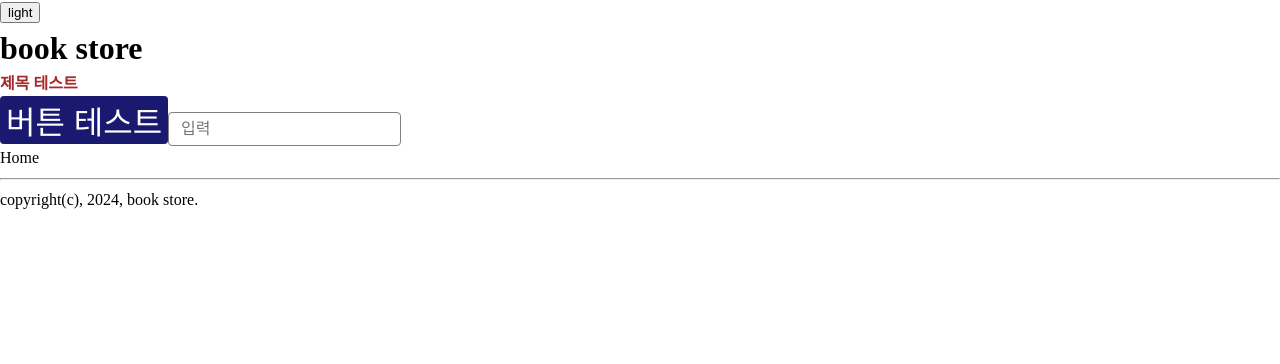
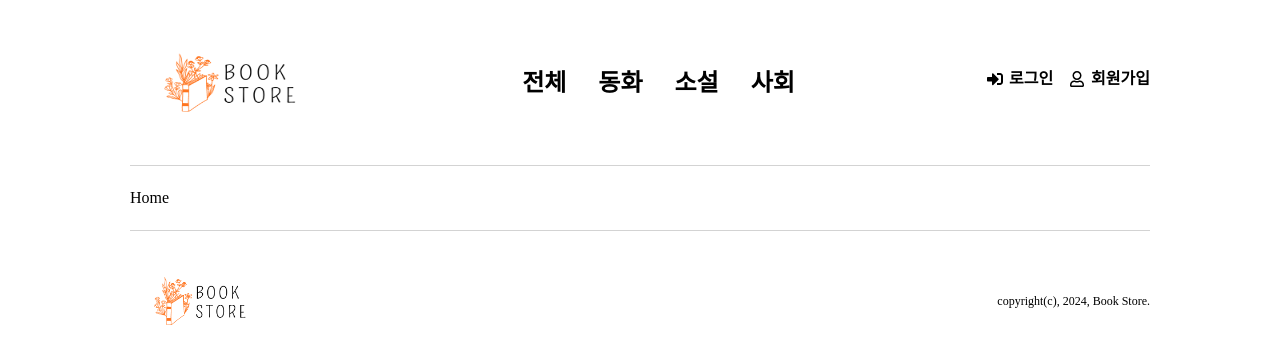
Before and after one commit to siawase17/Book-Store, a React (Create React App) app: page / in a window 1280 px wide. Shown: the top 364 px of the page. Built offline with nearby package versions, Linux system fonts and the light colour scheme.

Commit message:
style: header, footer

```diff
--- a/package.json
+++ b/package.json
@@ -12,6 +12,7 @@
     "@types/react-dom": "^18.3.0",
     "react": "^18.3.1",
     "react-dom": "^18.3.1",
+    "react-icons": "^5.2.1",
     "react-scripts": "5.0.1",
     "sanitize.css": "^13.0.0",
     "styled-components": "^6.1.11",
--- a/src/App.tsx
+++ b/src/App.tsx
@@ -6,7 +6,7 @@
 function App() {
   return (
     <BookStoreThemeProvider>
-      <ThemeSwitcher />
+      {/* <ThemeSwitcher /> */}
       <Layout>
         <Home />
       </Layout>
--- a/src/components/common/Footer.tsx
+++ b/src/components/common/Footer.tsx
@@ -1,12 +1,43 @@
-import React from 'react'
+import styled from 'styled-components';
+import logo from '../../assets/images/logo.png';
 
 const Footer = () => {
     return (
-        <>
-            <hr />
-            <footer>copyright(c), 2024, book store.</footer>
-        </>
+        <FooterStyle>
+            <h1 className='logo'>
+                <img src={logo} alt="book store" />
+            </h1>
+            <div className="copyright">
+                <p>copyright(c), 2024, Book Store.</p>
+            </div>
+        </FooterStyle>
     )
-}
+};
+
+const FooterStyle = styled.footer `
+    width: 100%;
+    margin: 0 auto;
+    max-width: ${({ theme }) => theme.layout.width.large};
+    border-top: 1px solid ${({ theme }) => theme.color.background};
+    padding: 10px 0;
+
+    display: flex;
+    justify-content: space-between;
+    align-items: center;
+
+    .logo {
+        img {
+            width: 140px;
+            height: 120px;
+        }
+    }
+
+    .copyright {
+        p {
+            font-size: 0.75rem;
+            color: ${({ theme }) => theme.color.text};
+        }
+    }
+`
 
 export default Footer
--- a/src/components/common/Header.tsx
+++ b/src/components/common/Header.tsx
@@ -1,11 +1,114 @@
-import React from 'react'
+import React from 'react';
+import styled from 'styled-components';
+import logo from '../../assets/images/logo.png';
+import { FaSignInAlt, FaRegUser } from 'react-icons/fa';
+
+const CATEGORY = [
+    {
+        id: null,
+        name: '전체',
+    },
+    {
+        id: 0,
+        name: '동화',
+    },
+    {
+        id: 1,
+        name: '소설',
+    },
+    {
+        id: 2,
+        name: '사회',
+    },
+];
 
 const Header = () => {
     return (
-        <header>
-            <h1>book store</h1>
-        </header>
+        <HeaderStyle>
+            <h1 className='logo'>
+                <img src={logo} alt="book store" />
+            </h1>
+            <nav className='category'>
+                <ul>
+                    {CATEGORY.map((item) => {
+                        return (
+                            <li key={item.id}>
+                                <a href={item.id === null ? '/books' : `/books?category_id=${item.id}`}>{item.name}</a>
+                            </li>
+                        )
+                    })}
+                </ul>
+            </nav>
+            <nav className='auth'>
+                <ul>
+                    <li>
+                        <a href="/login"><FaSignInAlt />로그인</a>
+                    </li>
+                    <li>
+                        <a href="/singup"><FaRegUser />회원가입</a>
+                    </li>
+                </ul>
+            </nav>
+        </HeaderStyle>
     )
 }
 
-export default Header
+const HeaderStyle = styled.header`
+    width: 100%;
+    margin: 0 auto;
+    max-width: ${({ theme }) => theme.layout.width.large};
+
+    display: flex;
+    justify-content: space-between;
+    align-items: center;
+    padding: 10px 0;
+    border-bottom: 1px solid ${({ theme }) => theme.color.background};
+
+    .logo {
+        img {
+            width: 200px;
+            height: 145px;
+        }
+    }
+
+    .category {
+        ul {
+            display: flex;
+            gap: 32px;
+            li {
+                a {
+                    font-size: 1.5rem;
+                    font-weight: 600;
+                    text-decoration: none;
+                    color: ${({ theme }) => theme.color.text};
+                    &:hover {
+                        color: ${({ theme }) => theme.color.primary};
+                    }
+                }
+            }
+        }
+    }
+
+    .auth {
+        ul {
+            display: flex;
+            gap: 16px;
+            li {
+                a {
+                    font-size: 1rem;
+                    font-weight: 600;
+                    text-decoration: none;
+                    display: flex;
+                    align-items: center;
+                    line-height: 1;
+
+                    svg {
+                        margin-right: 6px;
+                    }
+                }
+            }
+        }
+    }
+`
+
+export default Header;
--- a/src/components/layout/Layout.tsx
+++ b/src/components/layout/Layout.tsx
@@ -1,6 +1,7 @@
 import React from 'react'
 import Header from '../common/Header'
 import Footer from '../common/Footer'
+import styled from 'styled-components';
 
 interface LayoutProps {
     children: React.ReactNode;
@@ -10,10 +11,18 @@
     return (
         <>
             <Header />
-            <main>{children}</main>
+            <LayoutStyle>{children}</LayoutStyle>
             <Footer />
         </>
     )
 }
 
+const LayoutStyle = styled.div `
+    width: 100%;
+    margin: 0 auto;
+    max-width: ${({ theme }) => theme.layout.width.large};
+
+    padding: 20px 0;
+`
+
 export default Layout;
--- a/src/pages/Home.tsx
+++ b/src/pages/Home.tsx
@@ -5,13 +5,6 @@
 const Home = () => {
     return (
         <>
-            <Title size="small">
-                제목 테스트
-            </Title>
-            <Button size='large' scheme="primary">
-                버튼 테스트
-            </Button>
-            <InputText placeholder="입력"/>
             <div>Home</div>
         </>
     )
--- a/src/style/theme.ts
+++ b/src/style/theme.ts
@@ -4,6 +4,7 @@
 export type HeadingSize = "large" | "medium" | "small";
 export type ButtonSize = "large" | "medium" | "small";
 export type ButtonSheme = "primary" | "normal";
+export type LayoutWidth = 'large' | 'medium' | 'small';
 
 interface Theme {
     name: ThemeName;
@@ -20,7 +21,7 @@
             fontSize: string;
             padding: string;
         }
-    },
+    };
     buttonScheme: {
         [key in ButtonSheme]: {
             color: string;
@@ -29,15 +30,20 @@
     };
     borderRadius: {
         default: string;
+    };
+    layout: {
+        width: {
+            [key in LayoutWidth]: string;
+        };
     }
 };
 
 export const light: Theme = {
     name: 'light',
     color: {
-        primary: "brown",
+        primary: "#ff5800",
         background: "lightgray",
-        secondary: "blue",
+        secondary: "#5F5F5F",
         third: "green",
         border: 'grey',
         text: 'black',
@@ -79,7 +85,14 @@
     },
     borderRadius: {
         default: "4px",
-    }
+    },
+    layout: {
+        width: {
+            large: '1020px',
+            medium: '760px',
+            small: '320px',
+        },
+    },
 };
 
 export const dark: Theme = {
```
Also changed, not shown: src/assets/images/logo.png (added), 1 other file (tests, documents, lock files or other folders).
